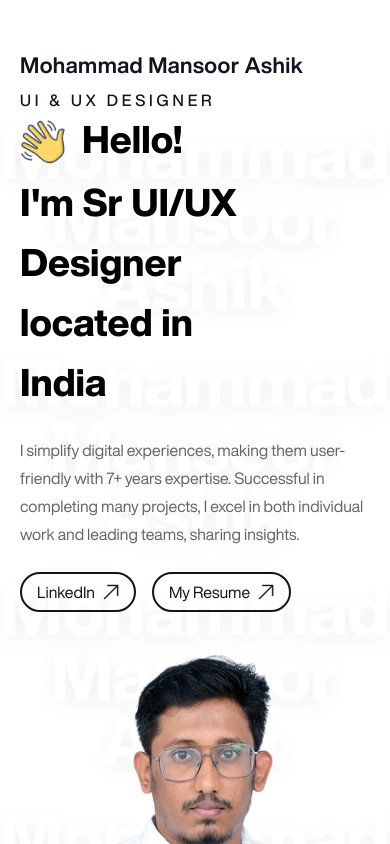
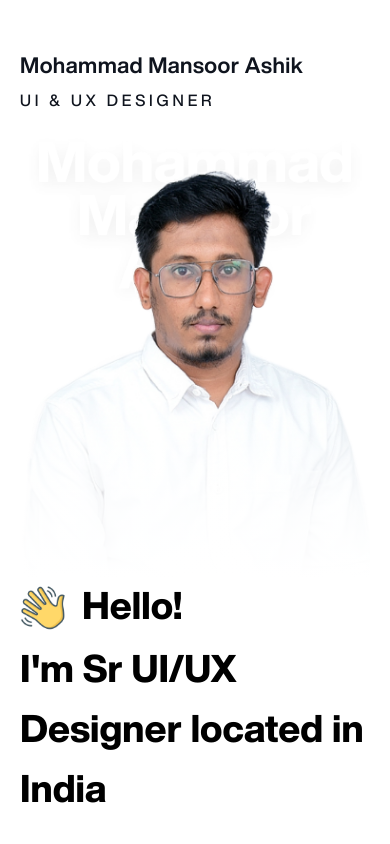
Before and after one commit to karthickicp/portfolio, a React (Vite) app: page / in a window 390 px wide. Shown: the top 844 px of the page. Built offline with nearby package versions, Linux system fonts and the light colour scheme.

Commit message:
Added responsive styles

```diff
--- a/src/index.css
+++ b/src/index.css
@@ -17,9 +17,6 @@ body {
   margin: auto;
 }
 
-.topSec {
-  height: calc(100vh - 106px);
-}
 .my-projects .case-study,
 .my-projects .overlay {
   opacity: 0;
@@ -39,12 +36,12 @@ body {
 } */
 
 .top-sec-wrapper {
-  height: calc(100vh - 112px);
   float: left;
-  background-image: url('./assets/img/top-sec-bg.png');
+  background-image: url("./assets/img/top-sec-bg.png");
   background-position: top;
   background-size: 110vw;
   width: 100%;
+  background-repeat: no-repeat;
 }
 
 /* .profile-pic-shadow {
@@ -58,9 +55,25 @@ body {
   );
 } */
 
-/* .topsec-img {
-  transform: translateY(150px);
-} */
+.topsec-shadow {
+  /* transform: translateY(150px); */
+  background: linear-gradient(
+    180deg,
+    rgba(217, 217, 217, 0) 0%,
+    rgba(217, 217, 217, 0) 56.71%,
+    rgba(255, 255, 255, 0.6) 73.8%,
+    rgba(255, 255, 255, 0.87) 85.48%,
+    #ffffff 100%
+  );
+}
+.topsec-img {
+  background-image: url("./assets/img/top-sec-bg.png");
+  background-position: top;
+  background-repeat: no-repeat;
+  background-size: contain;
+  transform: translateY(100px);
+
+}
 
 /* .topsec-img::after {
   content: "";
@@ -81,7 +94,7 @@ body {
 } */
 
 .descSec h1 {
-  width: min(60vw, 780px);
+  width: min(100%, 780px);
 }
 .descSec .para-text {
   max-width: 680px;
@@ -98,7 +111,7 @@ body {
   @apply text-[12px] leading-[17.64px] mb-2 tracking-space-24 lg:text-[1.125rem] lg:leading-[1.654rem] lg:mb-[0.875rem];
 }
 .wrapper {
-  @apply w-full float-start;
+  @apply w-full float-left;
 }
 .wrapper-space {
   @apply mb-[3.75rem] lg:mb-[8.75rem];
@@ -130,3 +143,24 @@ body {
 .title-secondary {
   @apply text-[28px] leading-[41.16px];
 }
+
+/* responsive */
+@media (max-width: 767px) {
+  .top-sec-wrapper {
+    height: 100%;
+    background-image: none;
+  }
+  .topsec-img {
+    transform: none;
+  }
+}
+@media (min-width: 768px) {
+  .topsec-img {
+    background-image: none;
+  }
+}
+@media (min-width: 1024px) {
+  .top-sec-wrapper {
+    height: calc(100vh - 112px);
+  }
+}
--- a/src/layouts/footer.tsx
+++ b/src/layouts/footer.tsx
@@ -6,7 +6,7 @@ export const Footer = () => {
         <h1 className="sec-title mb-9 max-w-[1140px] tracking-space-1 md:mb-[2.875rem]">Let's Connect and Blend Creativity with Functionality!</h1>
         <div>
           <div className="mb-4 flex items-center">
-          <img src={mailIcon} alt="mail-icon" className="me-3 md:me-[0.875rem] float-start h-[26px] md:h-10"/>
+          <img src={mailIcon} alt="mail-icon" className="me-3 md:me-[0.875rem] float-left h-[26px] md:h-10"/>
           <span className="text-[22px] leading-[2.021rem] md:text-[28px] md:leading-[41.16px] text-black mt-1 inline-block">Ashikuxd@gmail.com</span>
           </div>
           <p className="testimonial-desc text-[#665D5D] leading-[1.654rem]">©Mohammad Mansoor 2024</p>
--- a/src/layouts/header.tsx
+++ b/src/layouts/header.tsx
@@ -4,7 +4,7 @@ import { OutlinedBtn } from "@/components";
 
 export const Header = () => {
   return (
-    <header className="wrapper">
+    <header className="wrapper mb-4 lg:mb-0">
       <div className="container">
         <div className="flex justify-between items-center mt-[3rem] text-black">
           <div>
--- a/src/views/home/dribbleShots.tsx
+++ b/src/views/home/dribbleShots.tsx
@@ -65,7 +65,7 @@ export const DribbleShots = () => {
           </div>
           </SwiperSlide>
         </Swiper>
-        {/* <div className="w-full float-start flex justify-between gap-[70px]">
+        {/* <div className="w-full float-left flex justify-between gap-[70px]">
           <div className="dribble-image-cover bg-[#E8ECED]">
             <img
               src={dribbleShotOne}
--- a/src/views/home/topSection.tsx
+++ b/src/views/home/topSection.tsx
@@ -1,28 +1,28 @@
 import hand from "@/assets/img/icons/hand-symbol.svg";
 import { OutlinedBtn } from "@/components";
 import profilePicture from "@/assets/img/profile.png";
-import profilePictureShadow from "@/assets/img/profile-shadow.png";
+// import profilePictureShadow from "@/assets/img/profile-shadow.png";
 
 export const TopSection = () => {
   return (
-    <div className="wrapper topSec relative mb-10 md:mb-[130px]">
+    <div className="wrapper topSec relative mb-10 lg:mb-[130px]">
       {/* <h1 className=" text-[17.5vw] lg:text-[18.75rem] text-bisque -z-10 font-extrabold leading-[17.5rem] text-center drop-shadow-[0_30px_100px_rgba(0,0,0,0.08)] relative">
         Mohammad <br /> Mansoor <br /> Ashik
       </h1> */}
-      <div className="w-full float-start top-sec-wrapper">
-        <div className="container">
-          <div className="flex flex-col items-center descSec md:flex-row 3xl:items-end">
+      <div className="w-full float-left top-sec-wrapper ">
+        <div className="container h-full">
+          <div className="flex flex-col-reverse items-center h-full descSec md:flex-row 3xl:items-end">
             <div className="flex-1">
               <div className="flex items-center">
                 <img src={hand} alt="hand-sign" className="me-4 w-[46px] h-[46px] md:w-auto md:h-auto" />
-                <p className="welcome-text lg:text-[4.375rem] lg:leading-[6.431rem] font-extrabold w-auto float-start mb-1">
+                <p className="welcome-text lg:text-[4.375rem] lg:leading-[6.431rem] font-extrabold w-auto float-left mb-1">
                   Hello!
                 </p>
               </div>
               <h1 className="text-[2.375rem] leading-[3.75rem] font-extrabold mb-6 lg:text-[4.375rem] lg:leading-[5.625rem] lg:mb-10">
                 I'm Sr UI/UX Designer located in India
               </h1>
-              <p className="text-paragraph para-text text-4 leading-7 lg:text-[22px] lg:leading-9 mb-6 lg:mb-0">
+              <p className="text-paragraph para-text text-4 leading-7 lg:text-[22px] lg:leading-9 mb-6">
                 I simplify digital experiences, making them user-friendly with 7+ years expertise. Successful in completing many
                 projects, I excel in both individual work and leading teams, sharing insights.
               </p>
@@ -48,13 +48,14 @@ export const TopSection = () => {
               <img
                 src={profilePicture}
                 alt="profile-picture"
-                // className="max-h-[820px] lg:max-h-[100%]"
+                // className="max-h-[700px] lg:max-h-[100%]"
               />
-              <img
+              <div className="topsec-shadow w-full h-full absolute float-left"></div>
+              {/* <img
                 src={profilePictureShadow}
                 alt="profile-picture"
                 className="absolute max-h-[820px] lg:max-h-[100%] top-0"
-              />
+              /> */}
             </div>
           </div>
         </div>
```
